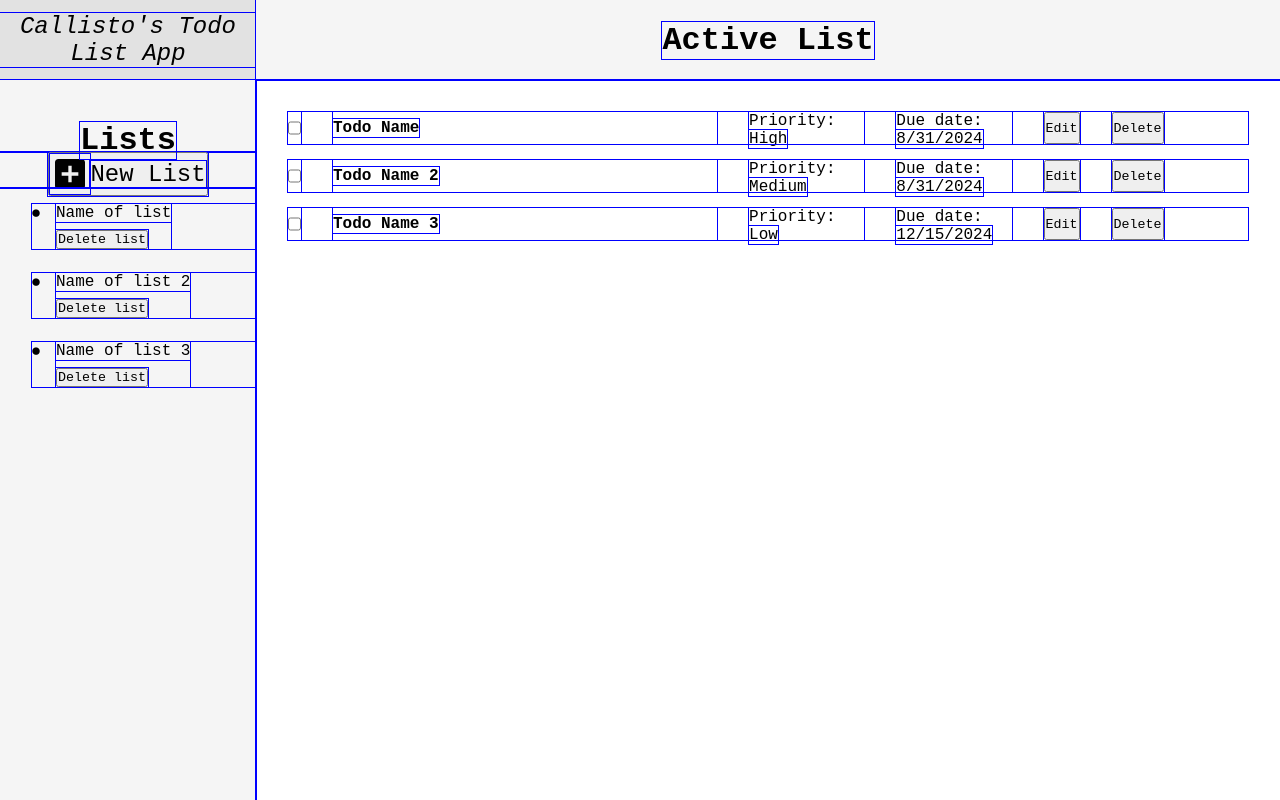
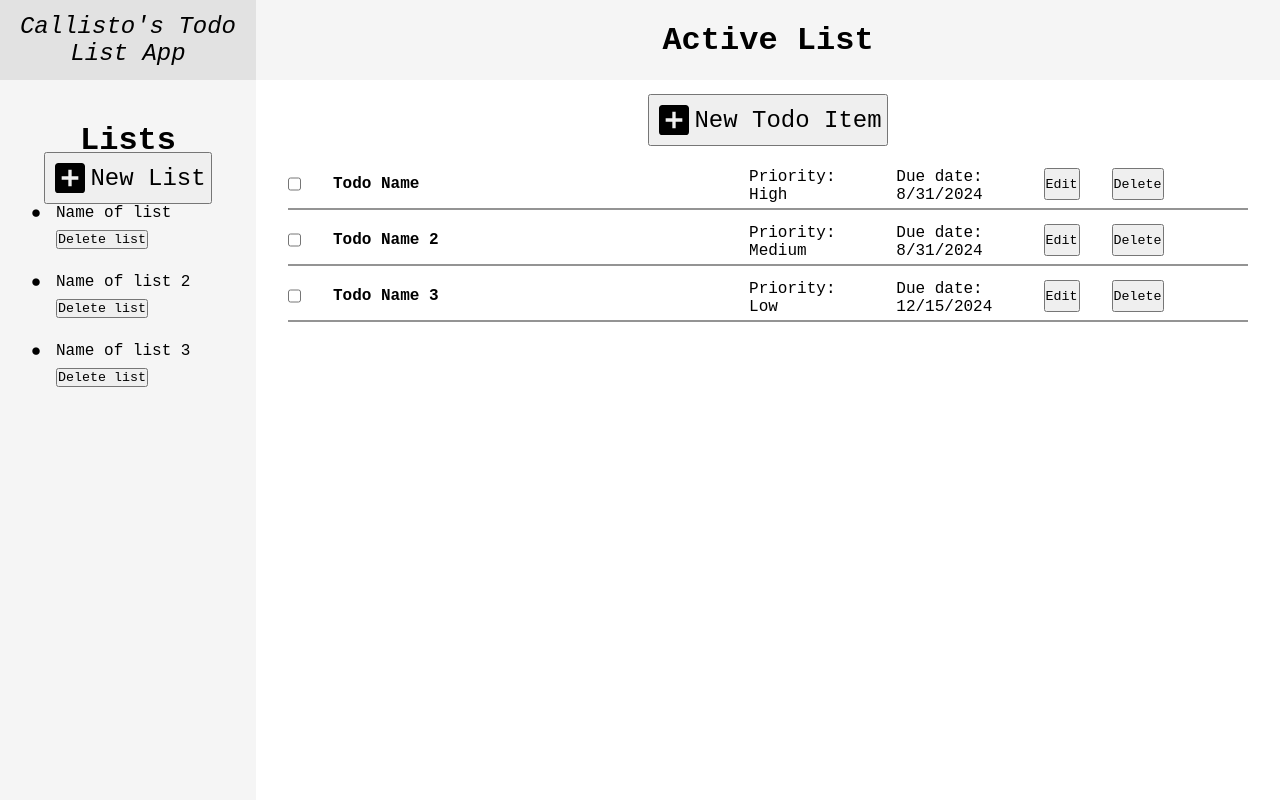
Before and after one commit to callisto-CH/todo-list, a website built with webpack: page src/template.html in a window 1280 px wide. Built offline with nearby package versions, Linux system fonts and the light colour scheme.

Commit message:
Add new todo button, alter button and list styles

```diff
--- a/src/styles.css
+++ b/src/styles.css
@@ -58,7 +58,10 @@ body {
 	place-items: center;
 }
 
-button.add-list {
+button.new-list,
+button.new-todo {
+	padding: 0.25rem;
+
 	width: min-content;
 	height: min-content;
 
@@ -67,7 +70,8 @@ button.add-list {
 	grid-template-columns: 2.5rem 1fr;
 }
 
-.list-button-text {
+.new-list-button-text,
+.new-todo-button-text {
 	text-wrap: nowrap;
 	font-size: 1.5rem;
 }
@@ -132,13 +136,23 @@ button.add-list {
 
 	display: grid;
 	grid-auto-rows: 1rem;
-	gap: 2rem;
+	gap: 2.5rem;
+}
+
+button.new-todo {
+	place-self: center;
 }
 
 .todo {
 	display: flex;
 	gap: 2rem;
 	height: 2rem;
+
+	padding-bottom: 0.5rem;
+
+	-webkit-box-shadow: 0px 2px 0px 0px rgba(148,148,148,1);
+	-moz-box-shadow: 0px 2px 0px 0px rgba(148,148,148,1);
+	box-shadow: 0px 2px 0px 0px rgba(148,148,148,1);
 }
 
 .todo-name {
@@ -162,7 +176,3 @@ button.add-list {
 	display: flex;
 	gap: 0.5rem;
 }
-
-body * {
-	outline: solid blue 1px;
-}
--- a/src/template.html
+++ b/src/template.html
@@ -10,9 +10,9 @@
 		<div class="lists-section">
 			<div class="lists-header"><span>Lists</span></div>
 			<div class="list-button-section">
-				<button class="add-list">
+				<button class="new-list">
 					<img src="images/plus-box.svg" alt="plus icon" title="Plus icon by Google on Pictogrammers">
-					<div class="list-button-text">New List</div>
+					<div class="new-list-button-text">New List</div>
 				</button>
 			</div>
 			<ul class="lists">
@@ -60,7 +60,10 @@
 
 		<div class="active-list-content">
 
-
+			<button class="new-todo">
+				<img src="images/plus-box.svg" alt="plus icon" title="Plus icon by Google on Pictogrammers">
+				<div class="new-todo-button-text">New Todo Item</div>
+			</button>
 
 			<!-- MOCKUP CODE BEGINS -->
 
```
